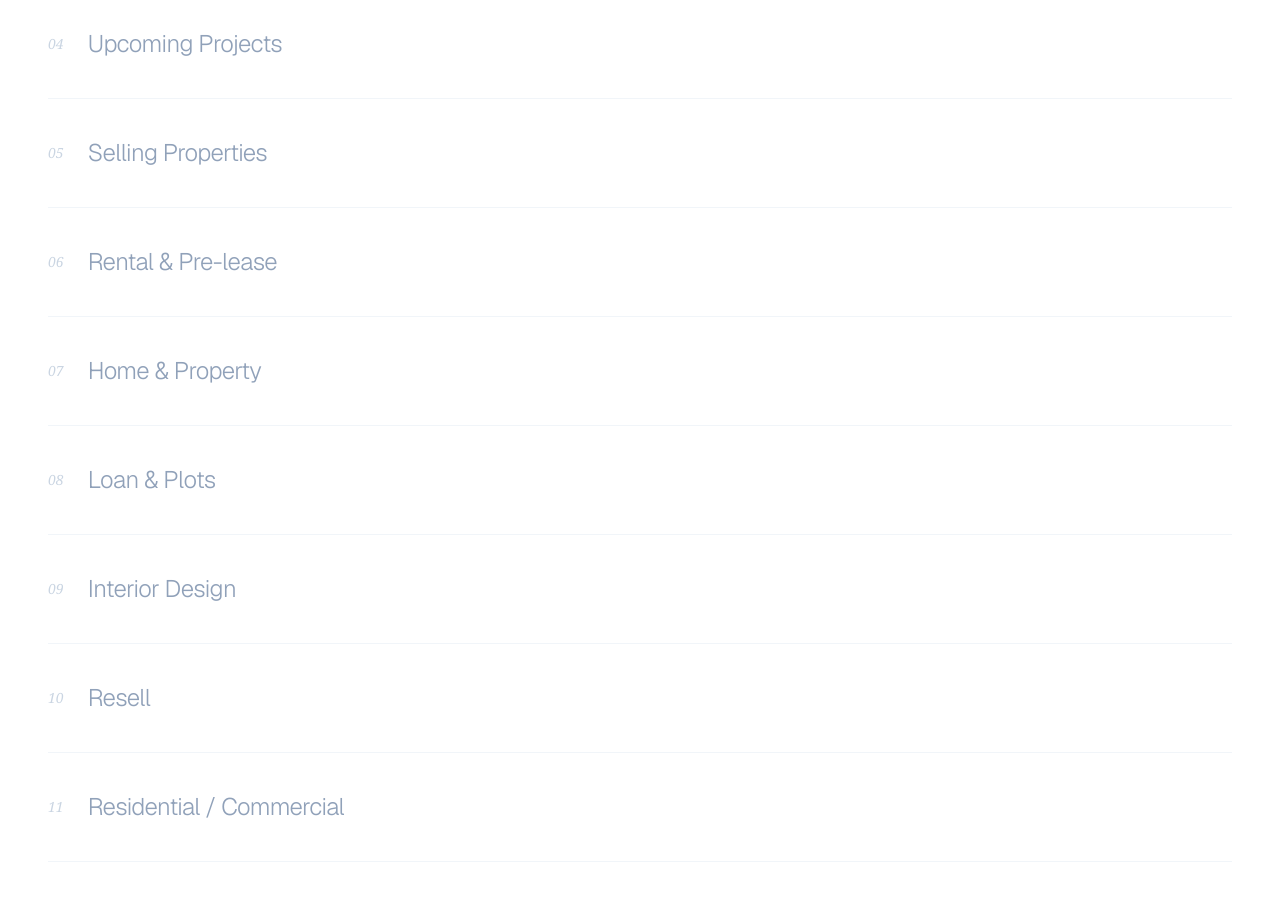
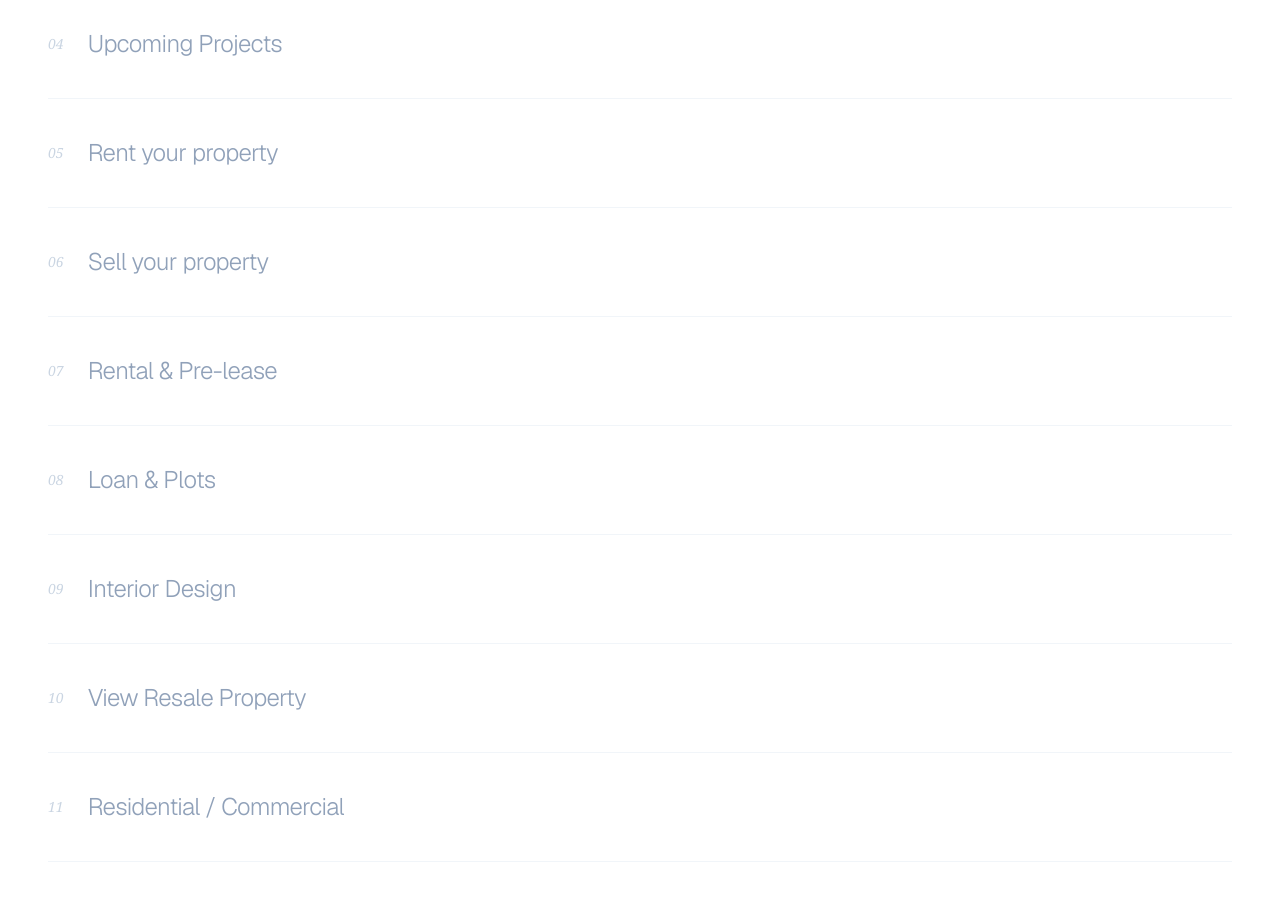
Before and after one commit to zeeyawnl/propwisdom, a Next.js app: page /services in a window 1280 px wide. Shown: the part 2180-3081 px from the top of the page. Built offline with nearby package versions, Linux system fonts and the light colour scheme.

Commit message:
service changes

```diff
--- a/app/services/page.tsx
+++ b/app/services/page.tsx
@@ -95,8 +95,25 @@ const SERVICES = [
   },
   {
     id: "05",
+    icon: MapPin,
+    title: "Rent your property",
+    tagline: "Find the right tenant",
+    hero: "Hassle-free renting for your property",
+    description: "We help you find reliable tenants and manage the leasing process from start to finish.",
+    points: [
+      "Extensive tenant background checks",
+      "Drafting and registration of lease agreements",
+      "Ongoing property management support"
+    ],
+    closing: "Ensuring a steady and secure rental income.",
+    image: "https://images.unsplash.com/photo-1600585154340-be6161a56a0c?q=80&w=2070&auto=format&fit=crop",
+    actionLink: "/#contact",
+    actionText: "Contact Us"
+  },
+  {
+    id: "06",
     icon: Handshake,
-    title: "Selling Properties",
+    title: "Sell your property",
     tagline: "Maximize your value",
     hero: "Maximize the value of your real estate assets",
     description: "Our expert team ensures a smooth and profitable selling experience for your property.",
@@ -111,7 +128,7 @@ const SERVICES = [
     actionText: "Contact Us"
   },
   {
-    id: "06",
+    id: "07",
     icon: KeyRound,
     title: "Rental & Pre-lease",
     tagline: "Made simple",
@@ -126,23 +143,6 @@ const SERVICES = [
     image: "/assets/images/rental.jpg",
     actionLink: "/properties?listingType=rent",
     actionText: "View Rental Properties"
-  },
-  {
-    id: "07",
-    icon: MapPin,
-    title: "Home & Property",
-    tagline: "Comprehensive solutions",
-    hero: "Holistic real estate services",
-    description: "From finding the perfect home to managing your property portfolio, we offer holistic services.",
-    points: [
-      "Extensive portfolio of diverse properties",
-      "Personalized consultation and guidance",
-      "Seamless buying and selling processes"
-    ],
-    closing: "Your trusted partner in every real estate endeavor.",
-    image: "https://images.unsplash.com/photo-1600585154340-be6161a56a0c?q=80&w=2070&auto=format&fit=crop",
-    actionLink: "/properties",
-    actionText: "View All Properties"
   },
   {
     id: "08",
@@ -181,7 +181,7 @@ const SERVICES = [
   {
     id: "10",
     icon: RefreshCcw,
-    title: "Resell",
+    title: "View Resale Property",
     tagline: "Secondary market",
     hero: "Navigating the secondary market with ease",
     description: "Discover prime resale opportunities or successfully list your property on the secondary market.",
--- a/components/landing/Services.tsx
+++ b/components/landing/Services.tsx
@@ -79,8 +79,25 @@ const SERVICES = [
   },
   {
     id: "05",
+    icon: MapPin,
+    title: "Rent your property",
+    tagline: "Find the right tenant",
+    hero: "Hassle-free renting for your property",
+    description: "We help you find reliable tenants and manage the leasing process from start to finish.",
+    points: [
+      "Extensive tenant background checks",
+      "Drafting and registration of lease agreements",
+      "Ongoing property management support"
+    ],
+    closing: "Ensuring a steady and secure rental income.",
+    image: "https://images.unsplash.com/photo-1600585154340-be6161a56a0c?q=80&w=2070&auto=format&fit=crop",
+    actionLink: "/#contact",
+    actionText: "Contact Us"
+  },
+  {
+    id: "06",
     icon: Handshake,
-    title: "Selling Properties",
+    title: "Sell your property",
     tagline: "Maximize your value",
     hero: "Maximize the value of your real estate assets",
     description: "Our expert team ensures a smooth and profitable selling experience for your property.",
@@ -95,7 +112,7 @@ const SERVICES = [
     actionText: "Contact Us"
   },
   {
-    id: "06",
+    id: "07",
     icon: KeyRound,
     title: "Rental & Pre-lease",
     tagline: "Made simple",
@@ -110,23 +127,6 @@ const SERVICES = [
     image: "/assets/images/rental.jpg",
     actionLink: "/properties?listingType=rent",
     actionText: "View Rental Properties"
-  },
-  {
-    id: "07",
-    icon: MapPin,
-    title: "Home & Property",
-    tagline: "Comprehensive solutions",
-    hero: "Holistic real estate services",
-    description: "From finding the perfect home to managing your property portfolio, we offer holistic services.",
-    points: [
-      "Extensive portfolio of diverse properties",
-      "Personalized consultation and guidance",
-      "Seamless buying and selling processes"
-    ],
-    closing: "Your trusted partner in every real estate endeavor.",
-    image: "https://images.unsplash.com/photo-1600585154340-be6161a56a0c?q=80&w=2070&auto=format&fit=crop",
-    actionLink: "/properties",
-    actionText: "View All Properties"
   },
   {
     id: "08",
@@ -165,7 +165,7 @@ const SERVICES = [
   {
     id: "10",
     icon: RefreshCcw,
-    title: "Resell",
+    title: "View Resale Property",
     tagline: "Secondary market",
     hero: "Navigating the secondary market with ease",
     description: "Discover prime resale opportunities or successfully list your property on the secondary market.",
@@ -282,8 +282,8 @@ export default function Services() {
                   transition={{ duration: 0.4, ease: [0.25, 1, 0.5, 1] }}
                   className="w-full flex flex-col"
                 >
-                  {/* Calibrated 16:10 Presentation Aspect Frame Container */}
-                  <div className="w-full aspect-[16/10] rounded-2xl overflow-hidden relative shadow-sm mb-8 bg-slate-50 border border-slate-100">
+                  {/* Reduced Height Presentation Aspect Frame Container */}
+                  <div className="w-full h-[260px] lg:h-[300px] rounded-2xl overflow-hidden relative shadow-sm mb-6 bg-slate-50 border border-slate-100">
                     <img
                       src={currentService.image}
                       alt={currentService.title}
@@ -379,11 +379,11 @@ export default function Services() {
                           <div className="w-full h-48 rounded-xl overflow-hidden relative">
                             <img src={service.image} alt={service.title} className="w-full h-full object-cover" />
                           </div>
-                          <span className="text-[10px] uppercase tracking-widest font-bold text-teal-forest/80 -mb-2">
+                          <span className="text-[10px] uppercase tracking-widest font-bold text-teal-forest/80 -mb-2 hidden md:block">
                             {service.tagline}
                           </span>
                           <h4 className="text-lg font-medium text-slate-900">{service.hero}</h4>
-                          <p className="text-slate-500 font-light text-sm leading-relaxed">{service.description}</p>
+                          <p className="text-slate-500 font-light text-sm leading-relaxed hidden md:block">{service.description}</p>
                           <ul className="space-y-2.5">
                             {service.points.map((point, idx) => (
                               <li key={idx} className="flex items-start gap-3 text-slate-600 font-light text-sm">
@@ -392,7 +392,7 @@ export default function Services() {
                               </li>
                             ))}
                           </ul>
-                          <p className="text-teal-forest font-serif italic text-sm border-l-2 border-teal-forest pl-3 py-0.5">
+                          <p className="text-teal-forest font-serif italic text-sm border-l-2 border-teal-forest pl-3 py-0.5 hidden md:block">
                             {service.closing}
                           </p>
                           <Link
```
